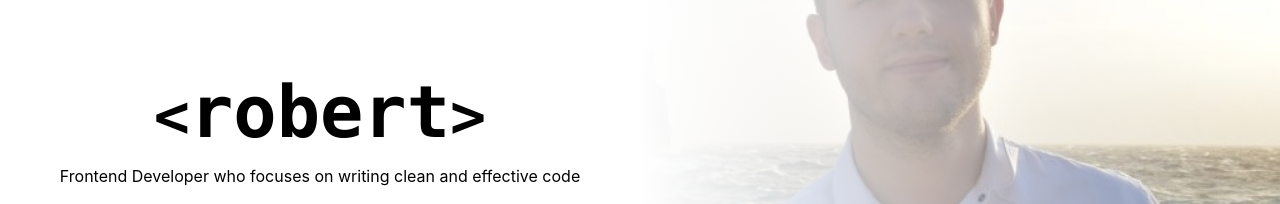
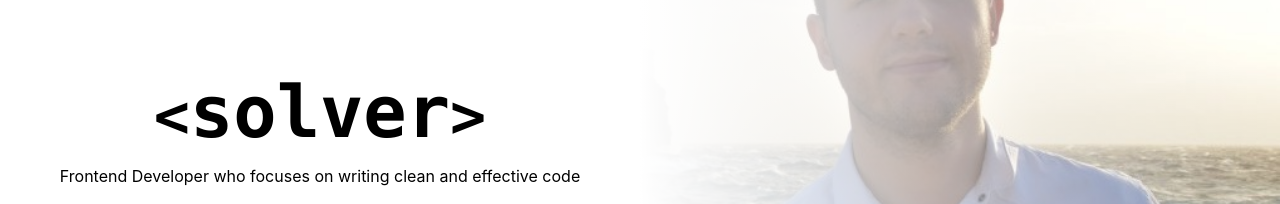
Before and after one commit to robertmazelle/profile-page-v2, a React (Create React App) app: page / in a window 1280 px wide. Shown: the part 212-416 px from the top of the page. Built offline with nearby package versions, Linux system fonts and the light colour scheme; a web font is replaced by a local one.

Commit message:
fixed use effect in main image section component

```diff
--- a/src/components/main-image-section/main-image-section.tsx
+++ b/src/components/main-image-section/main-image-section.tsx
@@ -8,10 +8,7 @@ export default function MainImageSection() {
     const [title, setTitle] = useState(titleArray[0]);
 
     useEffect(() => {
-        changeTitle(0);
-    }, [])
-
-    const changeTitle = ( index: number) => {
+      const changeTitle = ( index: number) => {
         if (index > titleArray?.length - 1) {
             return;
         }
@@ -24,6 +21,10 @@ export default function MainImageSection() {
             changeTitle(index + 1);
         }, timeout)
     }
+
+        changeTitle(0);
+    }, [titleArray, initialTimeout, setTitle])
+
 
     return (<header className="bg-white shadow">
     <div className="flex justify-center relative">
```
